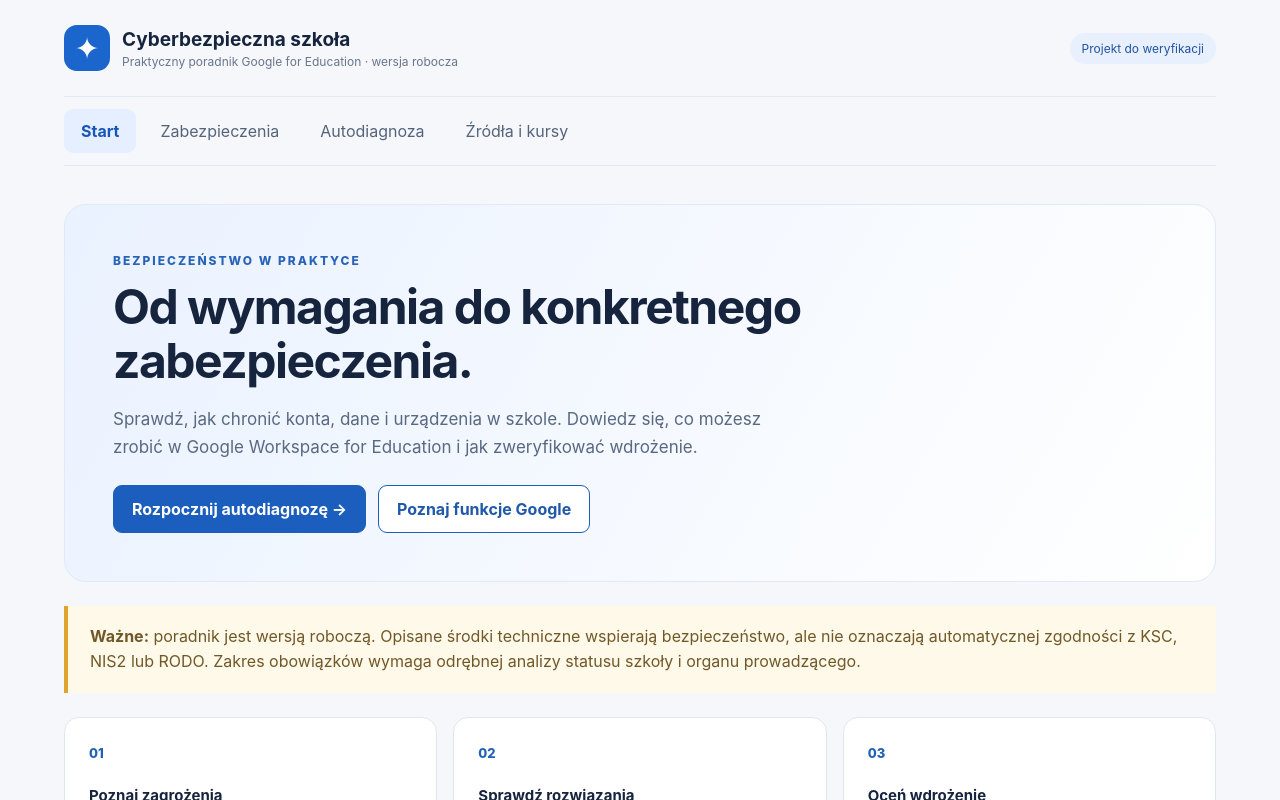
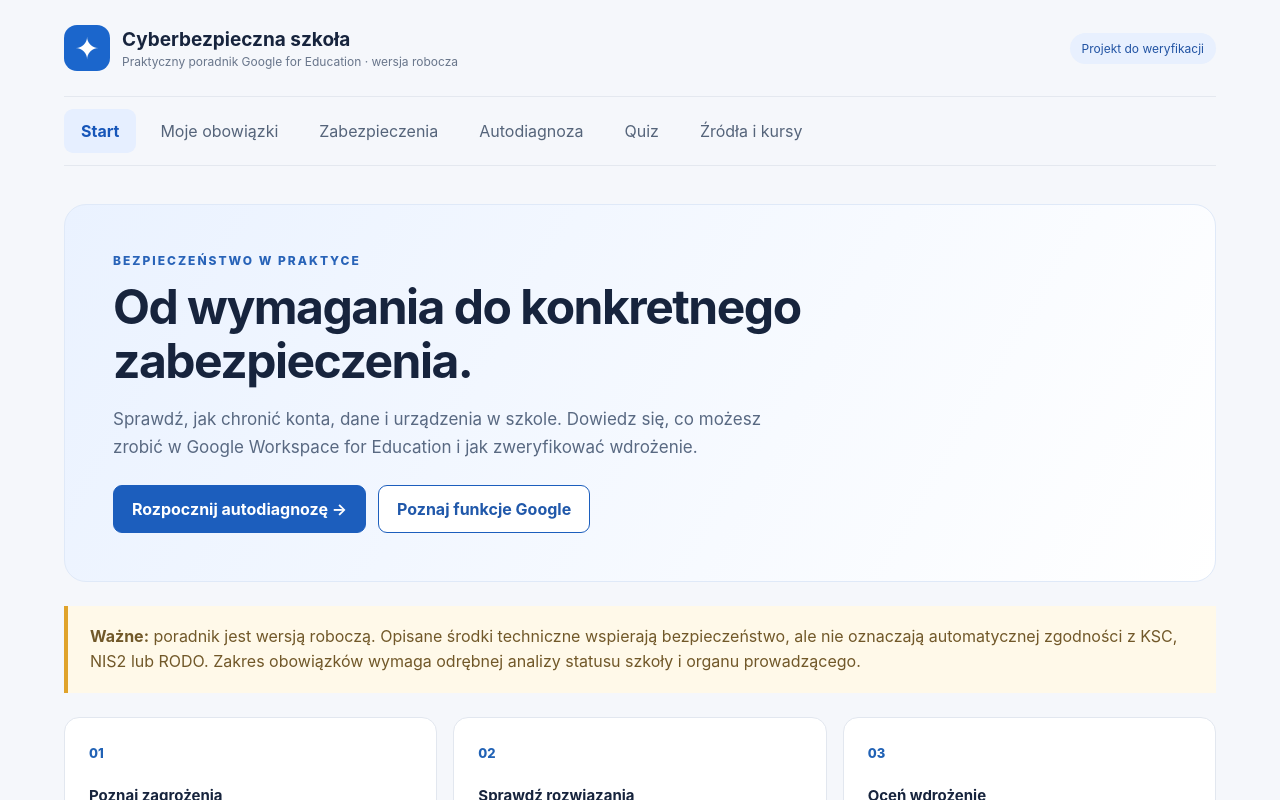
Before and after one commit to GaudiRed/cyberbezpieczna-szkola, a SvelteKit app: page / in a window 1280 px wide. Shown: the top 800 px of the page. Built offline with nearby package versions, Linux system fonts and the light colour scheme.

Commit message:
Connect legal scope assessment and cyber knowledge quiz

```diff
--- a/src/routes/+page.svelte
+++ b/src/routes/+page.svelte
@@ -1,7 +1,9 @@
 <script lang="ts">
  import { onMount } from 'svelte';
+ import ScopeGuide from '$lib/ScopeGuide.svelte';
+ import KnowledgeQuiz from '$lib/KnowledgeQuiz.svelte';
  import { features, resources, type Feature } from '$lib/content';
- let tab:'start'|'features'|'check'|'resources'='start';
+ let tab:'start'|'law'|'features'|'check'|'quiz'|'resources'='start';
  let search=''; let filter='all'; let active:Feature=features[0];
  let answers:Record<string,string>={};
  let role='dyrektor';let edition='fundamentals';
@@ -15,7 +17,7 @@
 <div class="shell">
 <header><div class="brand"><span class="shield">✦</span><div><strong>Cyberbezpieczna szkoła</strong><small>Praktyczny poradnik Google for Education · wersja robocza</small></div></div><span class="status">Projekt do weryfikacji</span></header>
 <nav aria-label="Nawigacja główna">
-<button class:current={tab==='start'} onclick={()=>tab='start'}>Start</button><button class:current={tab==='features'} onclick={()=>tab='features'}>Zabezpieczenia</button><button class:current={tab==='check'} onclick={()=>tab='check'}>Autodiagnoza</button><button class:current={tab==='resources'} onclick={()=>tab='resources'}>Źródła i kursy</button>
+<button class:current={tab==='start'} onclick={()=>tab='start'}>Start</button><button class:current={tab==='law'} onclick={()=>tab='law'}>Moje obowiązki</button><button class:current={tab==='features'} onclick={()=>tab='features'}>Zabezpieczenia</button><button class:current={tab==='check'} onclick={()=>tab='check'}>Autodiagnoza</button><button class:current={tab==='quiz'} onclick={()=>tab='quiz'}>Quiz</button><button class:current={tab==='resources'} onclick={()=>tab='resources'}>Źródła i kursy</button>
 </nav>
 <main>
 {#if tab==='start'}
@@ -23,6 +25,8 @@
 <div class="notice"><strong>Ważne:</strong> poradnik jest wersją roboczą. Opisane środki techniczne wspierają bezpieczeństwo, ale nie oznaczają automatycznej zgodności z KSC, NIS2 lub RODO. Zakres obowiązków wymaga odrębnej analizy statusu szkoły i organu prowadzącego.</div>
 <div class="tiles"><article><span class="number">01</span><h3>Poznaj zagrożenia</h3><p>Ochrona kont, phishing, dostęp, incydenty i urządzenia.</p></article><article><span class="number">02</span><h3>Sprawdź rozwiązania</h3><p>Funkcje bezpłatne i płatne, instrukcje i źródła Google.</p></article><article><span class="number">03</span><h3>Oceń wdrożenie</h3><p>Zaznacz stan zabezpieczeń i wydrukuj raport.</p></article></div>
 <section class="panel"><h2>Dostosuj sposób przeglądania</h2><div class="formgrid"><label>Moja rola<select bind:value={role}><option value="dyrektor">Dyrektor szkoły</option><option value="admin">Administrator IT</option><option value="organ">Organ prowadzący</option><option value="nauczyciel">Nauczyciel</option></select></label><label>Korzystamy z<select bind:value={edition}><option value="fundamentals">Education Fundamentals</option><option value="plus">Education Plus</option><option value="unknown">Nie wiem / nie korzystamy</option></select></label></div><p class="small">Wybór nie jest prawną kwalifikacją szkoły. Nie przesyłamy tych informacji na serwer.</p><button class="primary" onclick={()=>{filter=edition==='plus'?'all':'fundamentals';tab='features'}}>Przeglądaj funkcje →</button></section>
+{:else if tab==='law'}
+<ScopeGuide />
 {:else if tab==='features'}
 <div class="sectiontitle"><div><div class="eyebrow">KATALOG FUNKCJI</div><h1>Zabezpieczenia Google</h1><p>Wybierz funkcję, aby poznać jej zastosowanie, koszt i czynności po stronie szkoły.</p></div></div>
 <div class="filters"><input aria-label="Szukaj" placeholder="Szukaj funkcji lub zagrożenia…" bind:value={search}/><select aria-label="Dostępność" bind:value={filter}><option value="all">Wszystkie funkcje</option><option value="fundamentals">Education Fundamentals</option><option value="plus">Education Plus</option><option value="chromeos">ChromeOS</option></select></div>
@@ -30,6 +34,8 @@
 {:else if tab==='check'}
 <div class="eyebrow">SAMOOCENA</div><h1>Sprawdź stan zabezpieczeń</h1><p>Oceń wyłącznie te funkcje, których stosowanie jest uzasadnione w Twojej szkole. Odpowiedzi zapisują się lokalnie w tej przeglądarce.</p><div class="summary"><strong>{completed} / {features.length}</strong><span>funkcji oznaczonych jako wdrożone i sprawdzone</span></div><div class="progress"><div style:width={100*completed/features.length+'%'}></div></div>
 <div class="checklist">{#each features as f}<div class="checkrow"><div><strong>{f.title}</strong><small>{f.risk}</small></div><select aria-label={'Stan '+f.title} value={answers[f.id]||'unknown'} onchange={e=>answer(f.id,e.currentTarget.value)}><option value="unknown">Nie wiem / nie sprawdzono</option><option value="done">Wdrożone i sprawdzone</option><option value="todo">Wymaga działania</option><option value="na">Nie dotyczy</option></select></div>{/each}</div><div class="actions"><button class="primary" onclick={printReport}>Drukuj / Zapisz jako PDF</button><button class="secondary" onclick={()=>tab='features'}>Otwórz instrukcje</button></div><p class="small">Wynik nie jest audytem prawnym ani automatycznym testem konfiguracji Google Workspace.</p>
+{:else if tab==='quiz'}
+<KnowledgeQuiz />
 {:else}
 <div class="eyebrow">MATERIAŁY ŹRÓDŁOWE</div><h1>Oficjalne dokumenty i szkolenia</h1><p>Bezpośrednie odnośniki do Google i polskiego publikatora prawa.</p><div class="resourcegrid">{#each resources as r}<article><small>{r.access}</small><h2>{r.title}</h2><p>{r.detail}</p><a target="_blank" rel="noopener noreferrer" href={r.url}>Otwórz źródło ↗</a></article>{/each}</div>
 {/if}
```
